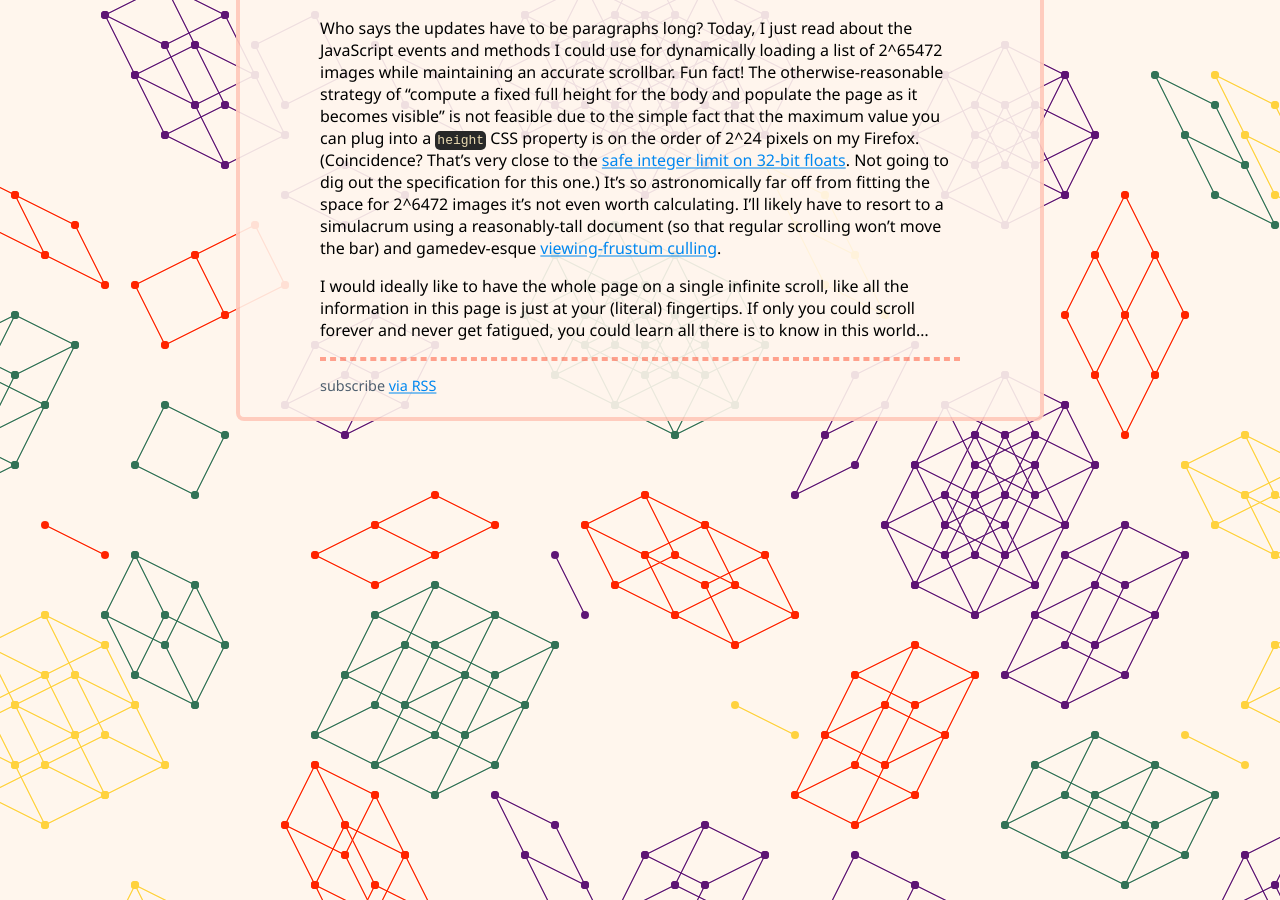
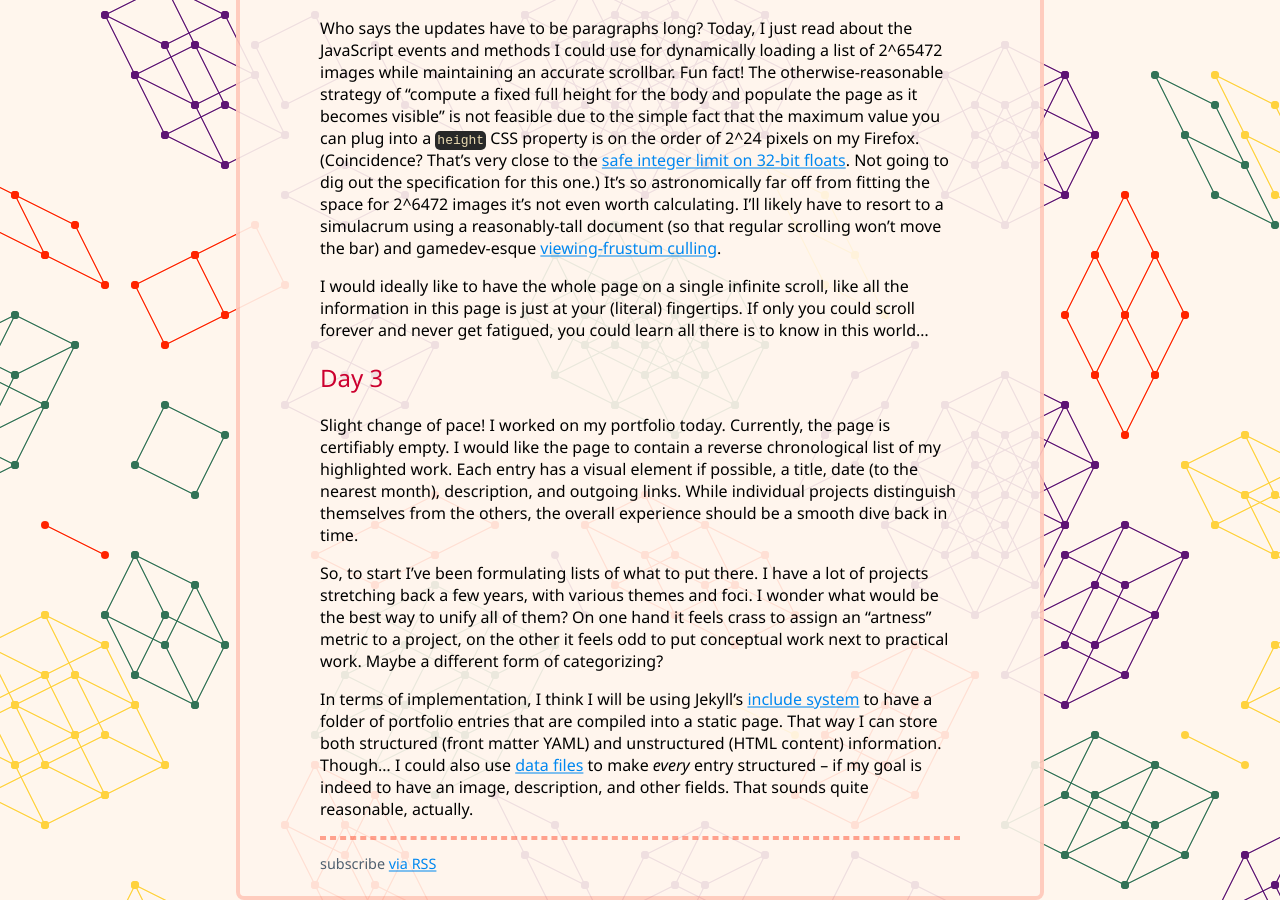
Before and after one commit to RocketRace/rocketrace.github.io, a Jekyll site: the page built from decadv-2024.md, in a window 1280 px wide and 900 px high, scrolled down 1386 px. Built offline with Jekyll 4.4.1, drawn with Linux system fonts in a browser that asks for light colours; some of the changed text lies outside the part shown.

Commit message:
December 3

```diff
--- a/decadv-2024.md
+++ b/decadv-2024.md
@@ -79,6 +79,29 @@ all the information in this page is just at your (literal) fingertips. If only
 you could scroll forever and never get fatigued, you could learn all there is
 to know in this world...
 
+## Day 3
+
+Slight change of pace! I worked on my portfolio today. Currently, the page is
+certifiably empty. I would like the page to contain a reverse chronological
+list of my highlighted work. Each entry has a visual element if possible, a
+title, date (to the nearest month), description, and outgoing links. While
+individual projects distinguish themselves from the others, the overall
+experience should be a smooth dive back in time.
+
+So, to start I've been formulating lists of what to put there. I have a lot of
+projects stretching back a few years, with various themes and foci. I wonder
+what would be the best way to unify all of them? On one hand it feels crass
+to assign an "artness" metric to a project, on the other it feels odd to put
+conceptual work next to practical work. Maybe a different form of categorizing?
+
+In terms of implementation, I think I will be using Jekyll's
+[include system][jekyll include] to have a folder of portfolio entries that
+are compiled into a static page. That way I can store both structured (front
+matter YAML) and unstructured (HTML content) information. Though... I could
+also use [data files][jekyll data files] to make *every* entry structured --
+if my goal is indeed to have an image, description, and other fields. That
+sounds quite reasonable, actually.
+
 [decadv]: https://eli.li/december-adventure
 [aoc]: https://adventofcode.com/
 [my aoc2023]: https://github.com/RocketRace/aoc2023
@@ -89,3 +112,6 @@ to know in this world...
 
 [f32 safe ints]: https://en.wikipedia.org/wiki/Single-precision_floating-point_format#Precision_limitations_on_integer_values
 [fancy culling]: https://en.wikipedia.org/wiki/Hidden-surface_determination#Viewing-frustum_culling
+
+[jekyll include]: https://jekyllrb.com/docs/includes/
+[jekyll data files]: https://jekyllrb.com/docs/datafiles/
```
Also changed, not shown: other parts of decadv-2024.md (+1 -1 lines).
